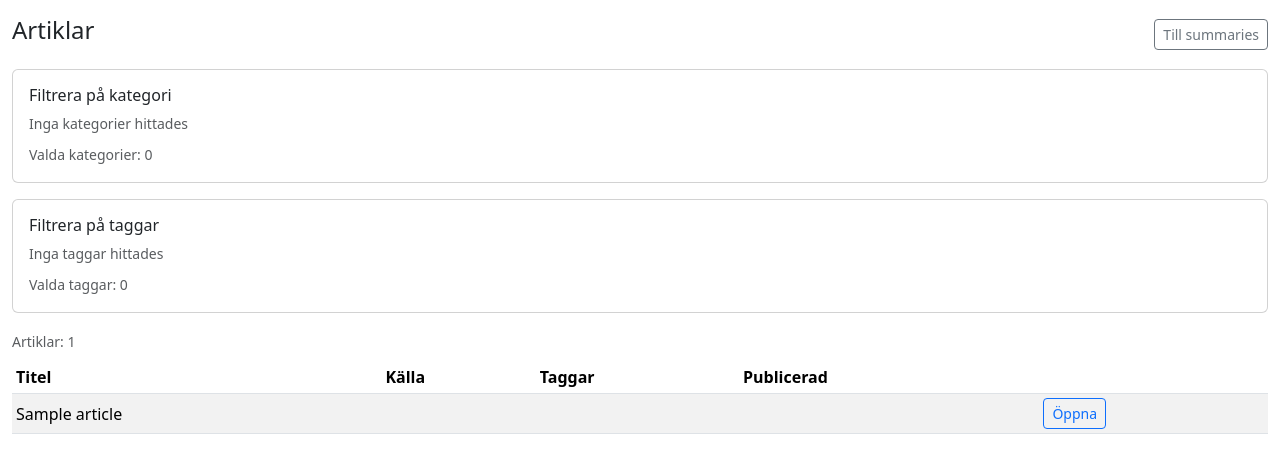
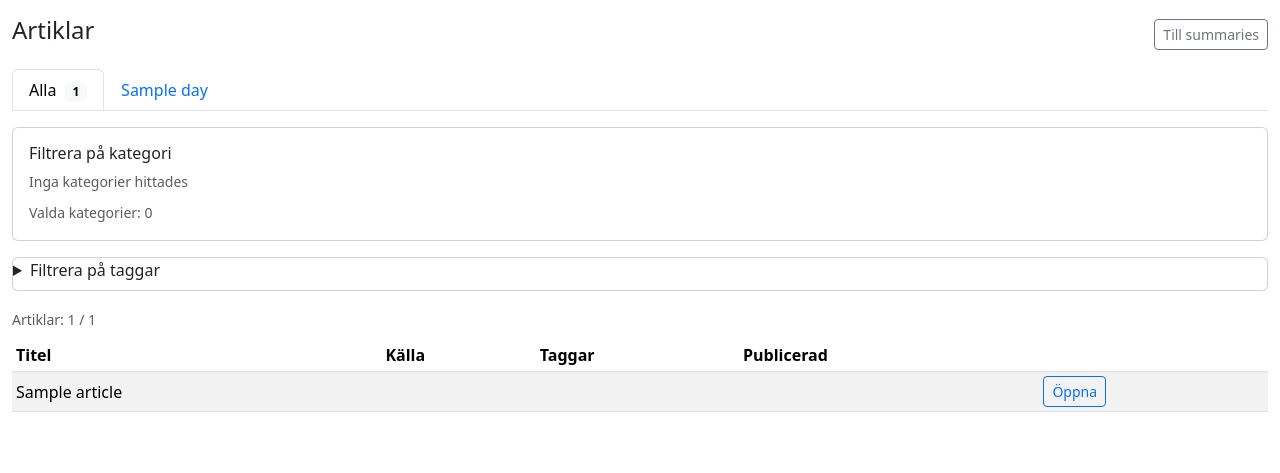
Before and after one commit to Otyg/feedSummary, a Flask app: template web_viewer/templates/articles.html in a window 1280 px wide. Shown: the part 69-542 px from the top of the page. Run offline with Flask 3, Linux system fonts and the light colour scheme; the template is opened without the code that fills it: most values are stand-ins (such as "Sample title", 1, 10 or a date in 2020); parts of the project's set-up code (start-up, migrations or seed data) failed here and were passed over.

Commit message:
Fix article page

```diff
--- a/web_viewer/templates/articles.html
+++ b/web_viewer/templates/articles.html
@@ -9,6 +9,27 @@
 
     {% if error %}
       <div class="alert alert-danger">{{ error }}</div>
+    {% endif %}
+
+    {% if date_tabs %}
+      <ul class="nav nav-tabs mb-3 flex-nowrap overflow-auto">
+        <li class="nav-item">
+          <a class="nav-link {% if not active_date %}active{% endif %}"
+             href="{{ url_for('list_articles') }}">
+            Alla
+            <span class="badge text-bg-light ms-1">{{ total_article_count }}</span>
+          </a>
+        </li>
+        {% for day in date_tabs %}
+          <li class="nav-item">
+            <a class="nav-link {% if day == active_date %}active{% endif %}"
+               href="{{ url_for('list_articles', date=day) }}">
+              {{ day }}
+              <span class="badge text-bg-light ms-1">{{ date_counts.get(day, 0) }}</span>
+            </a>
+          </li>
+        {% endfor %}
+      </ul>
     {% endif %}
 
     {# Category filter section #}
@@ -27,8 +48,8 @@
 
     {# Tag filter section #}
     <div class="card mb-3">
-      <div class="card-body">
-        <h6 class="card-title">Filtrera på taggar</h6>
+      <details>
+        <summary class="card-title">Filtrera på taggar</summary>
         <div id="tag-filter-container" class="d-flex flex-wrap gap-2">
           <small class="text-muted">Laddar taggar...</small>
         </div>
@@ -36,12 +57,15 @@
           <small class="text-muted">Valda taggar: <span id="selected-count">0</span></small>
           <button id="clear-filters" class="btn btn-sm btn-outline-secondary ms-2" style="display: none;">Rensa filter</button>
         </div>
-      </div>
+      </details>
     </div>
 
     {# Article count #}
     <div class="mb-2">
-      <small class="text-muted">Artiklar: <span id="article-count">{{ articles|length }}</span></small>
+      <small class="text-muted">
+        Artiklar: <span id="article-count">{{ articles|length }}</span>
+        {% if active_date %}av {{ total_article_count }}{% endif %}
+      </small>
     </div>
 
     <div class="table-responsive">
@@ -208,14 +232,12 @@ document.addEventListener('DOMContentLoaded', async function() {
 
   console.log('[Articles.html] tagsArray length:', tagsArray.length);
 
-  if (tagsArray.length === 0) {
-    filterContainer.innerHTML = '<small class="text-muted">Inga taggar hittades</small>';
-  } else {
   tagsArray.forEach(tag => {
     const btn = document.createElement('button');
     btn.className = 'btn btn-sm btn-outline-secondary tag-filter-btn';
     btn.textContent = tag.name;
     btn.setAttribute('data-tag-name', tag.name);
+    btn.setAttribute('data-category', tag.category || 'GENERAL');
     btn.style.cursor = 'pointer';
 
     btn.addEventListener('click', function() {
@@ -233,10 +255,40 @@ document.addEventListener('DOMContentLoaded', async function() {
 
     filterContainer.appendChild(btn);
   });
+
+  const noMatchingTagsMessage = document.createElement('small');
+  noMatchingTagsMessage.className = 'text-muted';
+  noMatchingTagsMessage.textContent = tagsArray.length === 0
+    ? 'Inga taggar hittades'
+    : 'Inga taggar i valda kategorier';
+  noMatchingTagsMessage.style.display = 'none';
+  filterContainer.appendChild(noMatchingTagsMessage);
+
+  function updateTagFilterVisibility() {
+    let visibleTags = 0;
+
+    document.querySelectorAll('.tag-filter-btn').forEach(btn => {
+      const category = btn.getAttribute('data-category');
+      const isVisible = selectedCategories.size === 0 || selectedCategories.has(category);
+      btn.style.display = isVisible ? '' : 'none';
+
+      if (isVisible) {
+        visibleTags++;
+        return;
+      }
+
+      // A hidden tag must not keep filtering articles invisibly.
+      selectedTags.delete(btn.getAttribute('data-tag-name'));
+      btn.classList.remove('active', 'btn-secondary');
+      btn.classList.add('btn-outline-secondary');
+    });
+
+    noMatchingTagsMessage.style.display = visibleTags === 0 ? '' : 'none';
   }
 
   // Update selected count and visibility
   function updateFiltering() {
+    updateTagFilterVisibility();
     document.getElementById('selected-count').textContent = selectedTags.size;
     document.getElementById('selected-categories-count').textContent = selectedCategories.size;
 
@@ -325,6 +377,8 @@ document.addEventListener('DOMContentLoaded', async function() {
     });
     updateFiltering();
   });
+
+  updateFiltering();
 });
 </script>
 
--- a/web_viewer/webapp_viewer.py
+++ b/web_viewer/webapp_viewer.py
@@ -1319,11 +1319,6 @@ def list_articles():
         limit = 2000
     limit = max(1, min(limit, 50000))
 
-    raw = store.list_articles(limit=limit) or []
-    articles: List[Dict[str, Any]] = []
-    for a in raw:
-        if isinstance(a, dict) and a.get("id"):
-            articles.append(_article_list_item(a))
     try:
         max_days = int(request.args.get("days", "3650"))
     except Exception:
@@ -1349,8 +1344,6 @@ def list_articles():
 
     requested_date = str(request.args.get("date") or "").strip()
     active_date = requested_date if requested_date in date_counts else ""
-    if not active_date and date_tabs:
-        active_date = date_tabs[0]
 
     active_articles: List[Dict[str, Any]] = []
     if active_date:
@@ -1375,12 +1368,20 @@ def list_articles():
             except Exception as e:
                 logger.debug(f"Error loading tags for article {a.get('id')}: {e}")
                 a["tags"] = []
+    else:
+        raw = store.list_articles(limit=limit) or []
+        for a in raw:
+            if isinstance(a, dict) and a.get("id"):
+                active_articles.append(_article_list_item(a))
+
+    active_articles.sort(key=_article_published_ts, reverse=True)
 
     return render_template(
         "articles.html",
         articles=active_articles,
         date_tabs=date_tabs,
         date_counts=date_counts,
+        total_article_count=len(active_articles) if not active_date else sum(date_counts.values()),
         active_date=active_date,
         format_published_ts_iso=_format_published_ts_iso,
         format_ts=format_ts,
```
Lines whose indentation alone changed are shown as unchanged.
